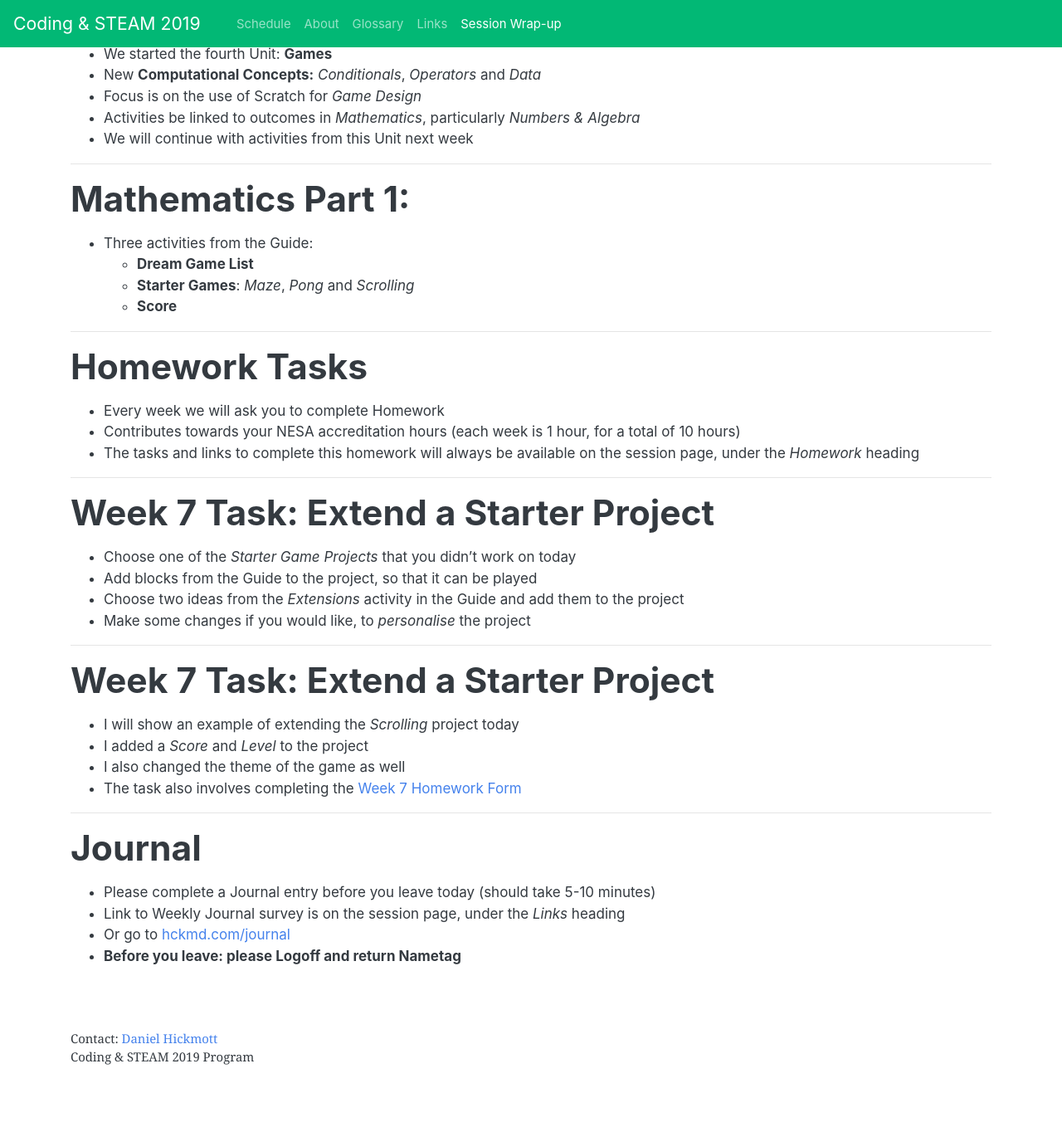
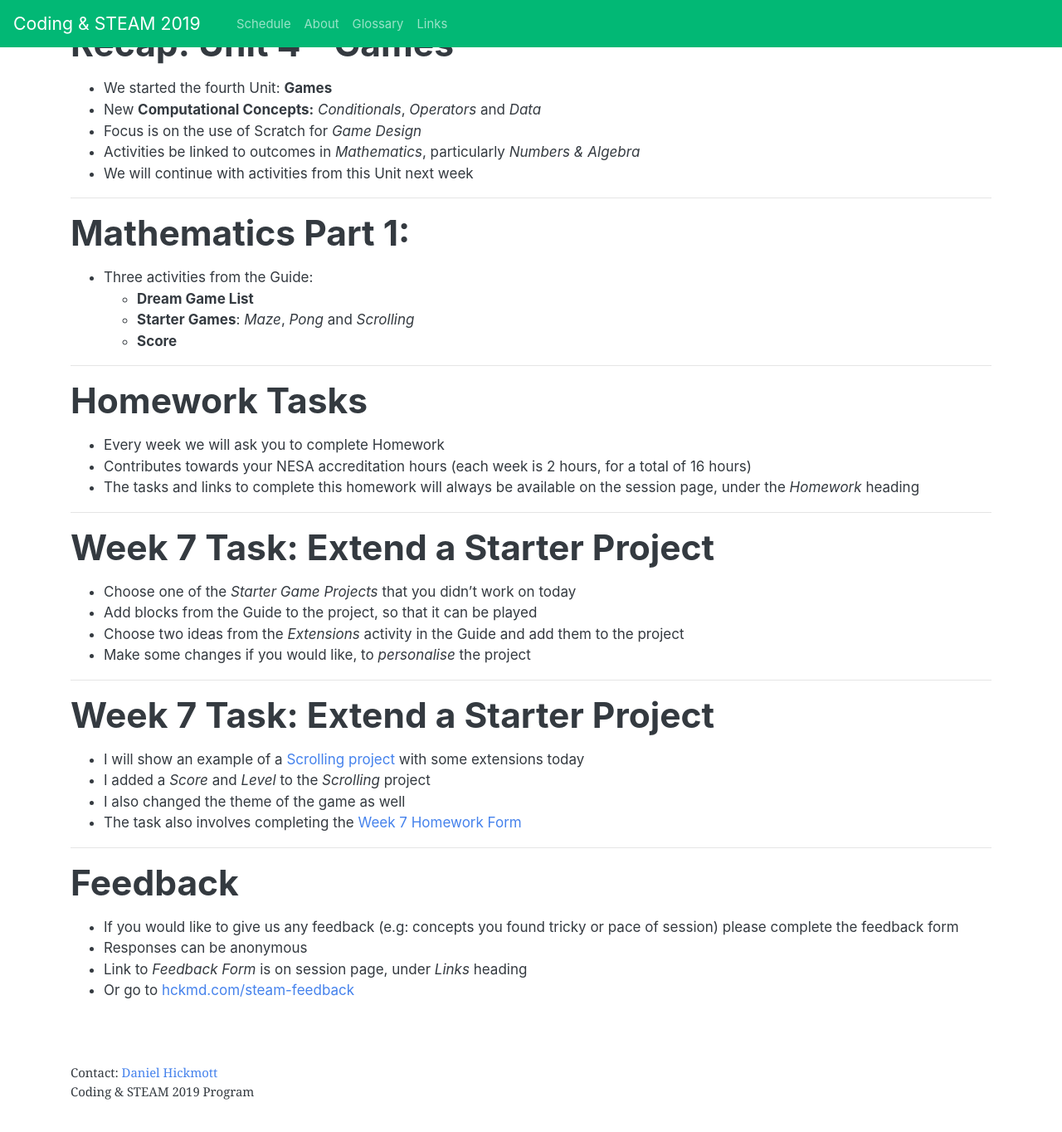
Before and after one commit to cs4s/steam-2019, a Jekyll site: the page built from week-7/presentations/session_end.md, in a window 1280 px wide and 1400 px high, scrolled down 405 px. Shown: the top 1364 px of the window at 83% size. Built offline with Jekyll 4.4.1, drawn with Linux system fonts in a browser that asks for light colours; our own code applies the rules of GitHub Pages for plain Markdown files; some of the changed text lies outside the part shown.

Commit message:
Updates week 7 session end presentation

```diff
--- a/week-7/presentations/session_end.md
+++ b/week-7/presentations/session_end.md
@@ -1,12 +1,14 @@
+footer: [Coding & STEAM 2019 Program](https://cs4s.github.io/steam-2019/)
+
 # Session Wrap-up
 
-## Coding in Stage 3: Coding & STEAM
+## Coding & STEAM 2019
 
-### Mr Daniel Hickmott & Mr Andrew Lyell
+### Mr Daniel Hickmott & Dr Elena Prieto-Rodriguez
 
 #### Week 7: Coding and Mathematics Part 1
 
-##### 29th June 2018
+##### 12th September 2019
 
 ---
 
@@ -32,7 +34,7 @@
 # Homework Tasks
 
 - Every week we will ask you to complete Homework
-- Contributes towards your NESA accreditation hours (each week is 1 hour, for a total of 10 hours)
+- Contributes towards your NESA accreditation hours (each week is 2 hours, for a total of 16 hours)
 - The tasks and links to complete this homework will always be available on the session page, under the *Homework* heading
 
 ---
@@ -48,16 +50,16 @@
 
 # Week 7 Task: Extend a Starter Project
 
-- I will show an example of extending the *Scrolling* project today
-- I added a *Score* and *Level* to the project
+- I will show an example of a [Scrolling project](https://scratch.mit.edu/projects/230589078/editor) with some extensions today
+- I added a *Score* and *Level* to the *Scrolling* project
 - I also changed the theme of the game as well
-- The task also involves completing the [Week 7 Homework Form](https://goo.gl/forms/pMEuPs8FcYjdLypk1)
+- The task also involves completing the [Week 7 Homework Form](https://forms.gle/KDvepVdxPQDwJLf58)
 
 ---
 
-# Journal
+# Feedback
 
-- Please complete a Journal entry before you leave today (should take 5-10 minutes)
-- Link to Weekly Journal survey is on the session page, under the *Links* heading
-- Or go to [hckmd.com/journal](hckmd.com/journal)
-- **Before you leave: please Logoff and return Nametag**
+- If you would like to give us any feedback (e.g: concepts you found tricky or pace of session) please complete the feedback form
+- Responses can be anonymous
+- Link to *Feedback Form* is on session page, under *Links* heading
+- Or go to [hckmd.com/steam-feedback](http://hckmd.com/steam-feedback)
```
Also changed, not shown: week-7/presentations/coding_and_maths.md (+5 -3 lines), 1 other file.
